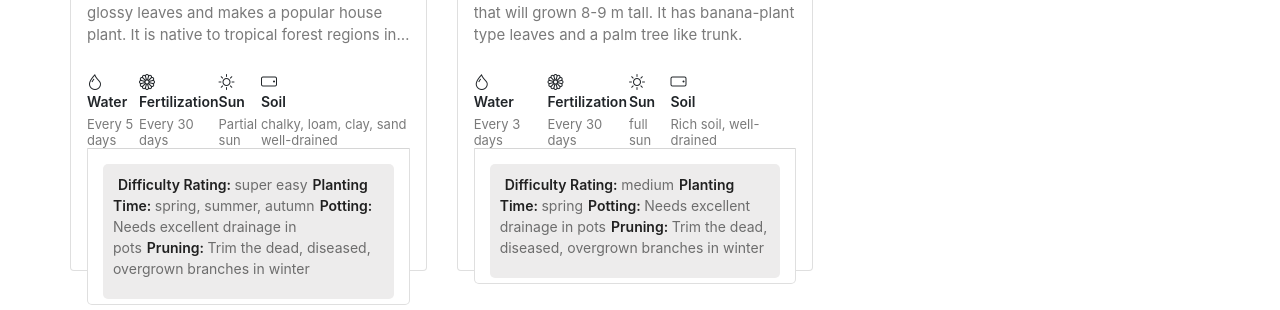
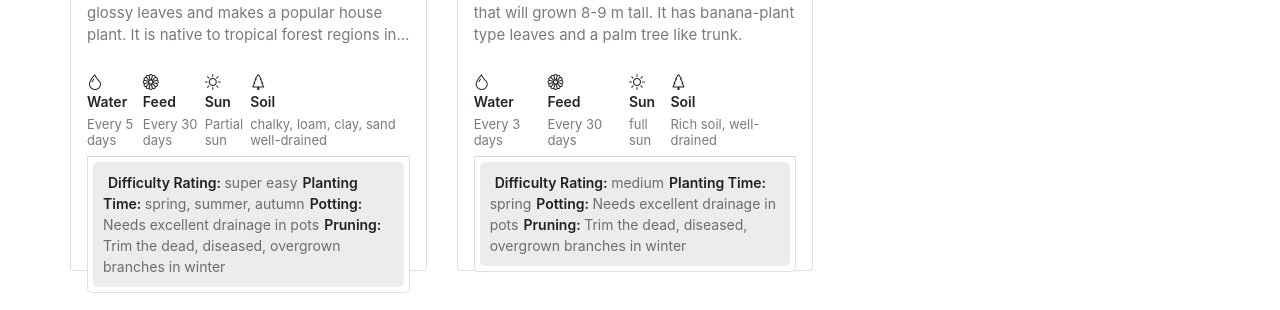
Before and after one commit to priyas21/PlantJannat, a Next.js app: page / in a window 1280 px wide. Shown: the part 487-797 px from the top of the page. Built offline with nearby package versions, Linux system fonts and the light colour scheme.

Commit message:
Fix styling and added some tweaks

```diff
--- a/public/css/local-styles.css
+++ b/public/css/local-styles.css
@@ -598,7 +598,6 @@ input:checked + .switch:before {
 .careGuideBox {
     border-top: 1px solid #d6d6d6;
     border-radius: 0 0 5px 5px;
-    padding: 10px 20px 10px 10px;
     background: #fff;
     position: relative;
     display: block;
--- a/src/components/PlantInfo.js
+++ b/src/components/PlantInfo.js
@@ -1,6 +1,6 @@
 function CareGuide({difficultyRating, plantingTime, potting, pruning}) {
     return(
-        <span className="careGuide w-100 h-100">
+        <span className="careGuide">
             <strong>Difficulty Rating: </strong>{difficultyRating}
             <strong>Planting Time: </strong>{plantingTime}
             <strong>Potting: </strong> {potting}
@@ -34,20 +34,20 @@ function PlantDemographics({botanicalName, description, water, fertilization, su
                 <p className="card-description">
                     {description}
                 </p>
-                <div className="social d-flex flex-row mt-4">
+                <div className="social d-flex flex-row mt-4 mb-2">
                     <div className="bi-droplet">
                         <h5>Water</h5>
                         <h6>{water}</h6>
                     </div>
                     <div className="bi-flower1">
-                        <h5>Fertilization</h5>
+                        <h5>Feed</h5>
                         <h6>{fertilization}</h6>
                     </div>
                     <div className="bi-sun">
                         <h5>Sun</h5>
                         <h6>{sun}</h6>
                     </div>
-                    <div className="bi-phone-landscape">
+                    <div className="bi-tree">
                         <h5>Soil</h5>
                         <h6>{soil}</h6>
                     </div>
```
